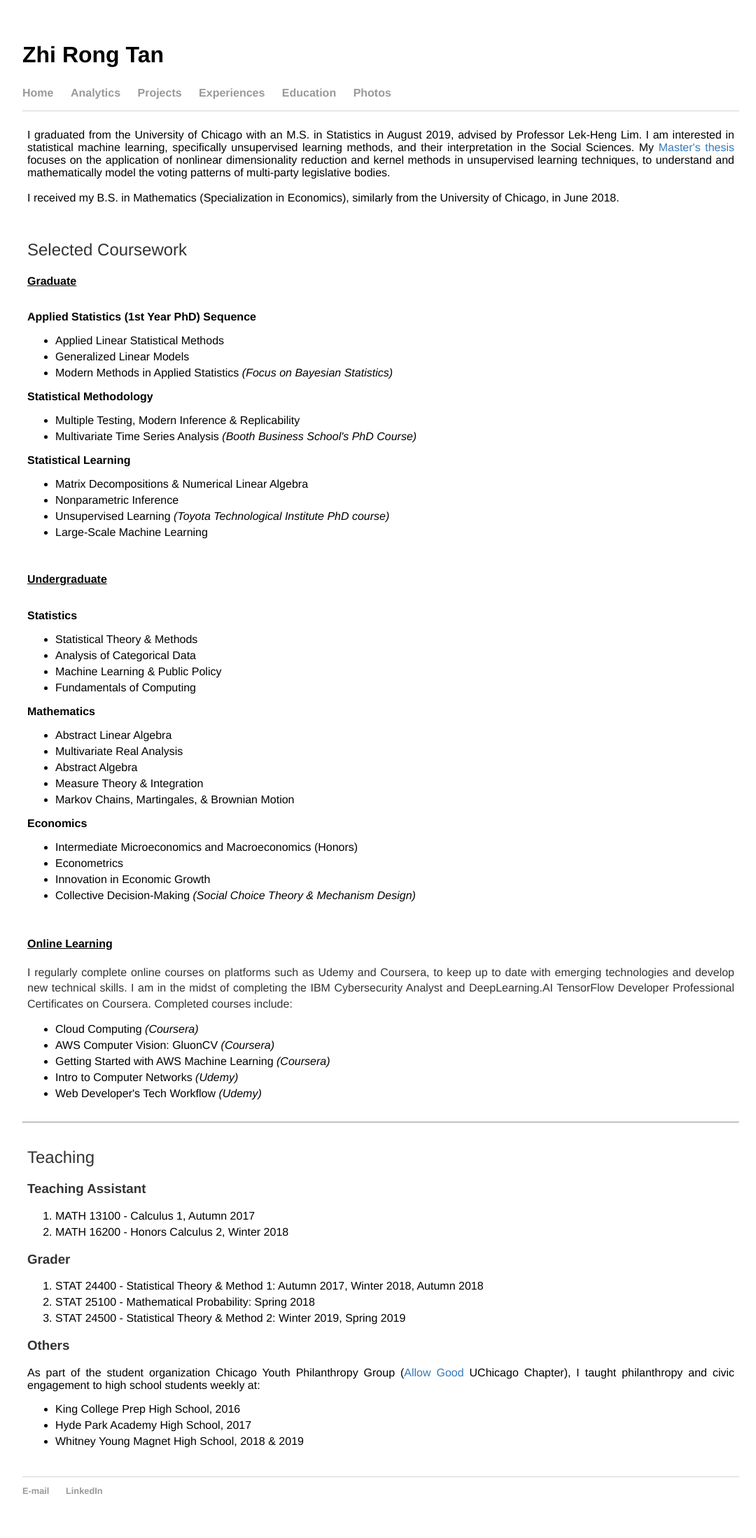
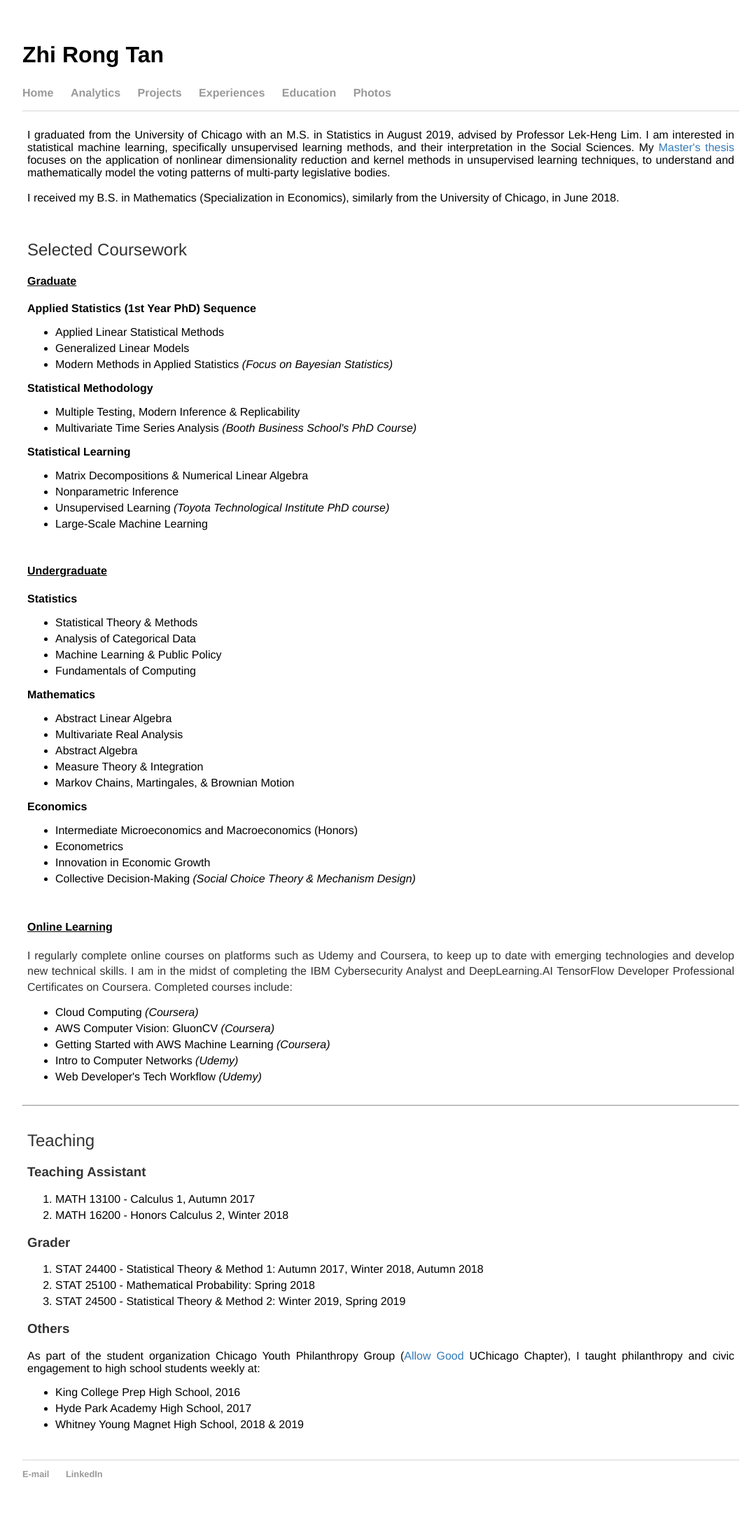
Before and after one commit to tanzhirong/tanzhirong.github.io, a Jekyll site: the page built from acad/index.html, in a window 1280 px wide. Shown: the whole page at 70% size, without its empty margins (96-1176 px from the left). Built offline with Jekyll 4.4.1, drawn with Linux system fonts in a browser that asks for light colours; after the commit the page ends 2174 px from its top, so only the background shows below that.

Commit message:
Update index.html

```diff
--- a/acad/index.html
+++ b/acad/index.html
@@ -14,12 +14,9 @@
 </table>
 <br>
 <table>
-    <tr>
-        <td>
+    <tr><td>
 <h2>Selected Coursework</h2>
                         <h4><u>Graduate</u></h4>
-        </td></tr>
-    <tr><td>
             <b>Applied Statistics (1st Year PhD) Sequence</b>
             <ul>
                 <li>Applied Linear Statistical Methods</li>
@@ -42,12 +39,8 @@
     </tr>
 
     <tr>
-        <td>
+        <td width="50%">
             <h4><u>Undergraduate</u></h4>
-        </td>
-    </tr>
-    <tr>
-        <td width="50%">
             <b>Statistics</b>
             <ul>
                 <li>Statistical Theory & Methods</li>
```
